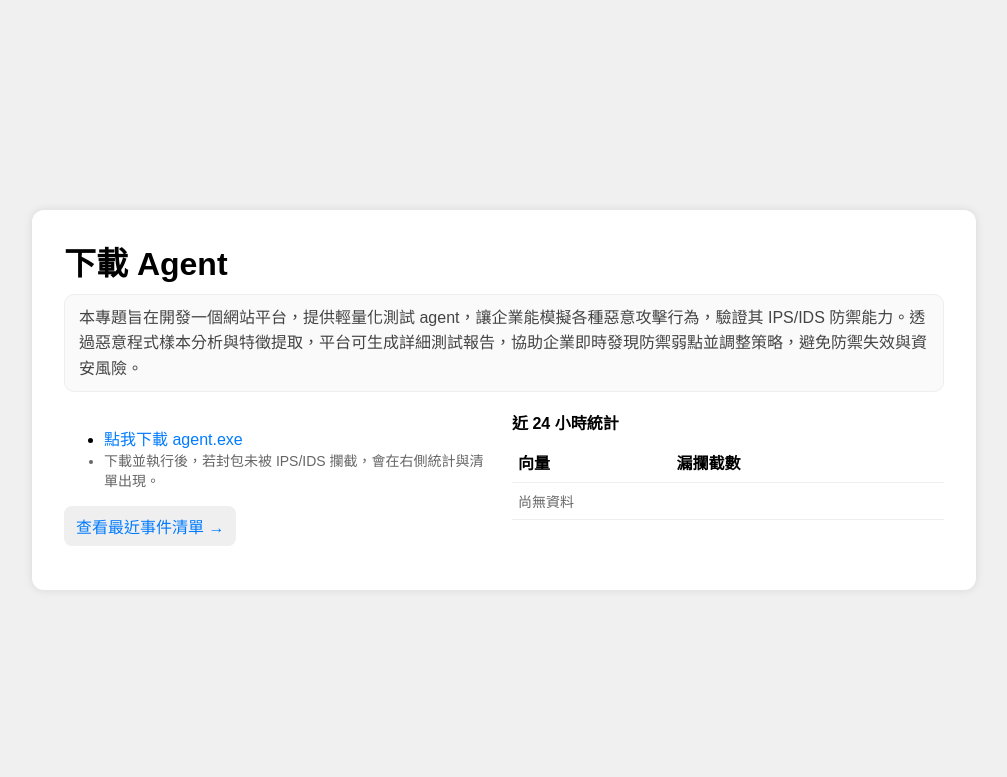
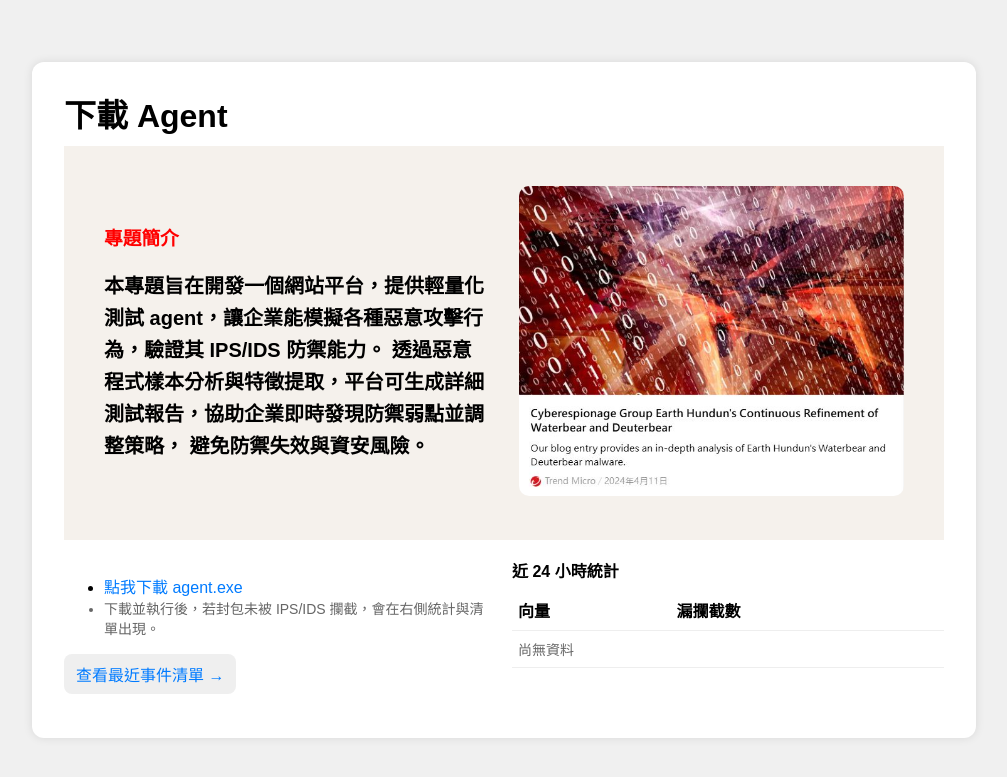
Before and after one commit to KW0817/agent_site, a Flask app: page / in a window 1280 px wide. Shown: the top 777 px of the page, without its empty margins (136-1143 px from the left). Run offline with Flask 3, Linux system fonts and the light colour scheme; data that the repository does not hold is empty; some libraries are stand-ins or nearby versions.

Commit message:
Update index.html

```diff
--- a/templates/index.html
+++ b/templates/index.html
@@ -74,10 +74,21 @@
 <div class="container">
   <h1>下載 Agent</h1>
 
-  <!-- 中上方靠左的簡介說明 -->
-  <div class="intro">
-    本專題旨在開發一個網站平台，提供輕量化測試 agent，讓企業能模擬各種惡意攻擊行為，驗證其 IPS/IDS 防禦能力。透過惡意程式樣本分析與特徵提取，平台可生成詳細測試報告，協助企業即時發現防禦弱點並調整策略，避免防禦失效與資安風險。
-  </div>
+<!-- 頂部介紹區塊 -->
+<div style="background-color: #f5f1ec; padding: 40px; display: flex; align-items: center;">
+    <div style="flex: 1; padding-right: 30px;">
+        <h3 style="color: red; font-weight: bold;">專題簡介</h3>
+        <p style="font-size: 20px; font-weight: bold; line-height: 1.6;">
+            本專題旨在開發一個網站平台，提供輕量化測試 agent，讓企業能模擬各種惡意攻擊行為，驗證其 IPS/IDS 防禦能力。
+            透過惡意程式樣本分析與特徵提取，平台可生成詳細測試報告，協助企業即時發現防禦弱點並調整策略，
+            避免防禦失效與資安風險。
+        </p>
+    </div>
+    <div style="flex: 1;">
+        <img src="/templates/專題.jpg" alt="專題圖片" style="width: 100%; border-radius: 10px;">
+    </div>
+</div>
+
 
   <div class="grid">
     <div>
```
